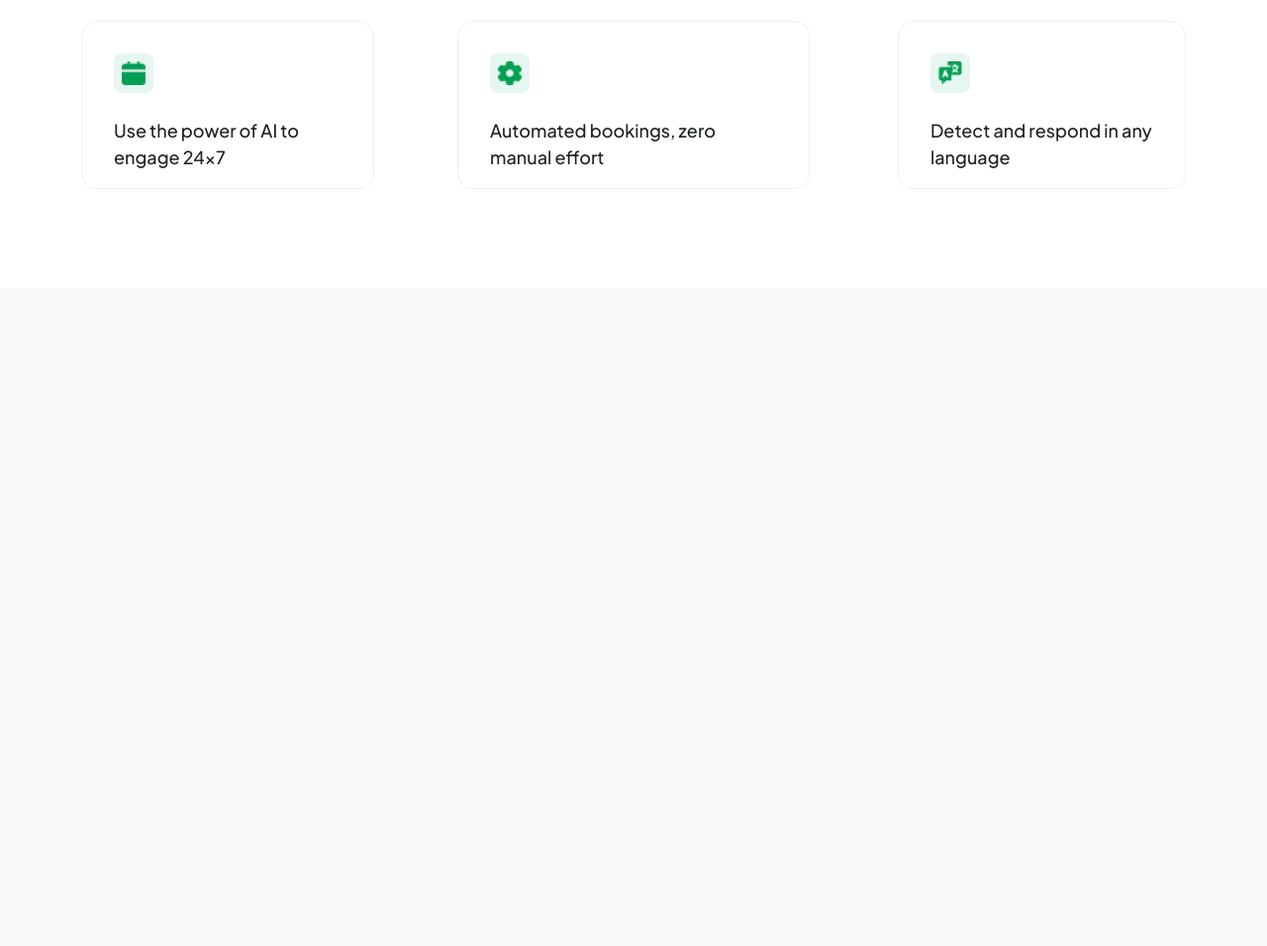
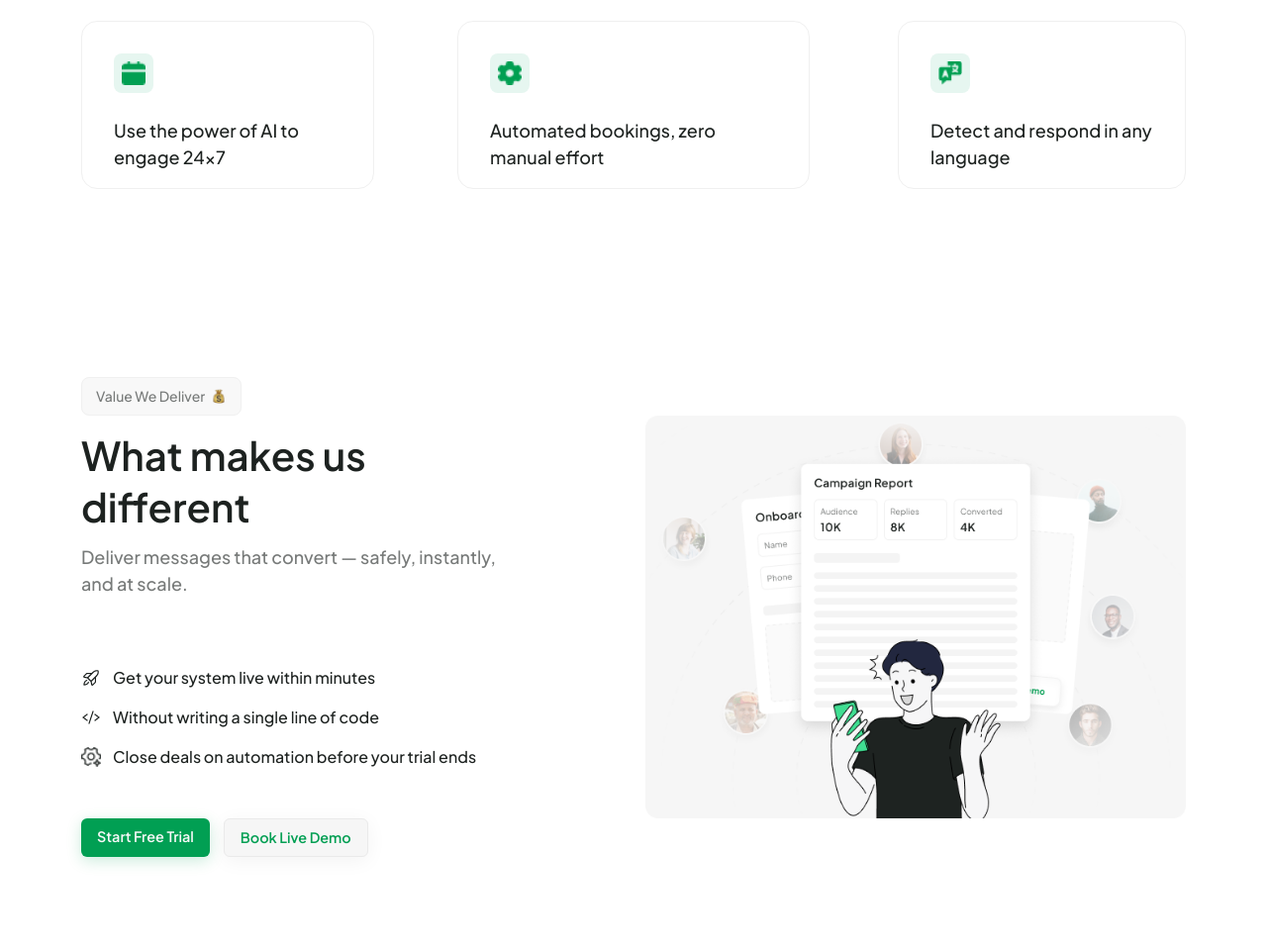
Before and after one commit to godwinm8/WASender, a plain HTML site: page index.html in a window 1280 px wide. Shown: the part 1536-2492 px from the top of the page at 99% size. Before the commit the page ends 1827 px from the top, so only its background shows below. Drawn offline with nearby package versions, Linux system fonts and the light colour scheme.

Commit message:
Implemented new section : Differentiator Section

```diff
--- a/index.html
+++ b/index.html
@@ -308,6 +308,75 @@
           </div>
         </div>
       </section>
+
+      <!--          DIFFERENTIATOR SECTION              -->
+
+      <section class="differentiator-section">
+        <div class="container">
+          <div class="row align-items-center">
+            <div class="col-lg-6 text-content">
+              <div class="animate-on-scroll fade-in-right">
+                <span class="value-badge"
+                  >Value We Deliver
+                  <img
+                    src="assets/💰.png"
+                    alt="money bag icon"
+                    class="value-icon"
+                /></span>
+                <h2 class="section-title">
+                  What makes us <br />
+                  different
+                </h2>
+                <p class="section-subtitle">
+                  Deliver messages that convert — safely, instantly, and at
+                  scale.
+                </p>
+
+                <ul class="feature-checklist">
+                  <li>
+                    <img
+                      src="assets/rocket-launch.png"
+                      alt="Rocket icon"
+                      class="checklist-icon"
+                    />
+                    <span>Get your system live within minutes</span>
+                  </li>
+                  <li>
+                    <img
+                      src="assets/html-code.png"
+                      alt="Code icon"
+                      class="checklist-icon"
+                    />
+                    <span>Without writing a single line of code</span>
+                  </li>
+                  <li>
+                    <img
+                      src="assets/Settings.png"
+                      alt="Settings icon"
+                      class="checklist-icon"
+                    />
+                    <span
+                      >Close deals on automation before your trial ends</span
+                    >
+                  </li>
+                </ul>
+
+                <div class="section-buttons">
+                  <a href="#" class="btn btn-start-trial">Start Free Trial</a>
+                  <a href="#" class="btn btn-secondary">Book Live Demo</a>
+                </div>
+              </div>
+            </div>
+
+            <div class="col-lg-6 image-content animate-on-scroll fade-in-left">
+              <img
+                src="assets/Campaign Report.png"
+                alt="Campaign Report Interface"
+              />
+            </div>
+          </div>
+        </div>
+      </section>
     </main>
 
     <script src="https://code.jquery.com/jquery-3.7.1.min.js"></script>
--- a/scss/main.scss
+++ b/scss/main.scss
@@ -541,3 +541,108 @@ body {
     }
   }
 }
+
+//       DIFFERENTIATOR SECTION STYLES
+
+.differentiator-section {
+  background-color: $white;
+  padding: 90px 0;
+  overflow-x: hidden;
+}
+
+.value-badge {
+  display: inline-flex;
+  align-items: center;
+  gap: 6px;
+  background-color: $page-bg;
+  border: 1px solid #f0f0f0;
+  border-radius: 8px;
+  padding: 8px 14px;
+  font-size: 14px;
+  font-weight: 500;
+  color: $text-light;
+  margin-bottom: 14px;
+}
+.value-icon {
+  width: 16px;
+  height: 16px;
+}
+
+.differentiator-section {
+  .section-title {
+    font-family: "Plus Jakarta Sans", sans-serif;
+    font-size: 40px;
+    font-weight: 600;
+    color: $text-dark;
+    line-height: 1.3;
+    margin-bottom: 1px;
+  }
+
+  .section-subtitle {
+    font-size: 18px;
+    color: $text-light;
+    line-height: 1.5;
+    margin-bottom: 70px;
+    max-width: 450px;
+  }
+
+  .feature-checklist {
+    list-style: none;
+    padding-left: 0;
+    margin-bottom: 50px;
+
+    li {
+      display: flex;
+      align-items: center;
+      gap: 12px;
+      margin-bottom: 16px;
+      font-size: 16px;
+      color: $text-dark;
+      font-weight: 500;
+    }
+  }
+
+  .checklist-icon {
+    width: 20px;
+    height: 20px;
+    object-fit: contain;
+    background-color: $white;
+  }
+
+  .section-buttons {
+    display: flex;
+    gap: 14px;
+  }
+
+  .image-content img {
+    width: 100%;
+  }
+}
+
+// --- RESPONSIVE STYLES ---
+
+@media (max-width: 991.98px) {
+  .differentiator-section {
+    padding: 80px 0;
+
+    .text-content {
+      text-align: center;
+      margin-top: 50px;
+    }
+
+    .section-subtitle {
+      margin-left: auto;
+      margin-right: auto;
+    }
+
+    .feature-checklist {
+      display: inline-flex;
+      flex-direction: column;
+      align-items: flex-start;
+    }
+
+    .section-buttons {
+      justify-content: center;
+    }
+  }
+}
```
Also changed, not shown: assets/Campaign Report.png (added), assets/Settings.png (added), assets/html-code.png (added), assets/rocket-launch.png (added), assets/💰.png (added), scss/main.css, 1 other file.
